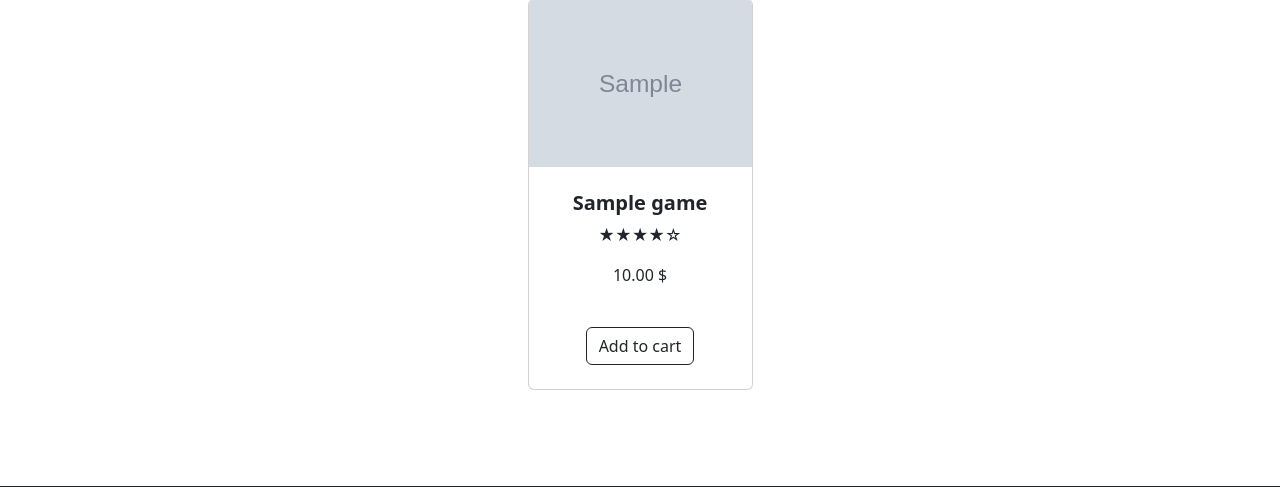
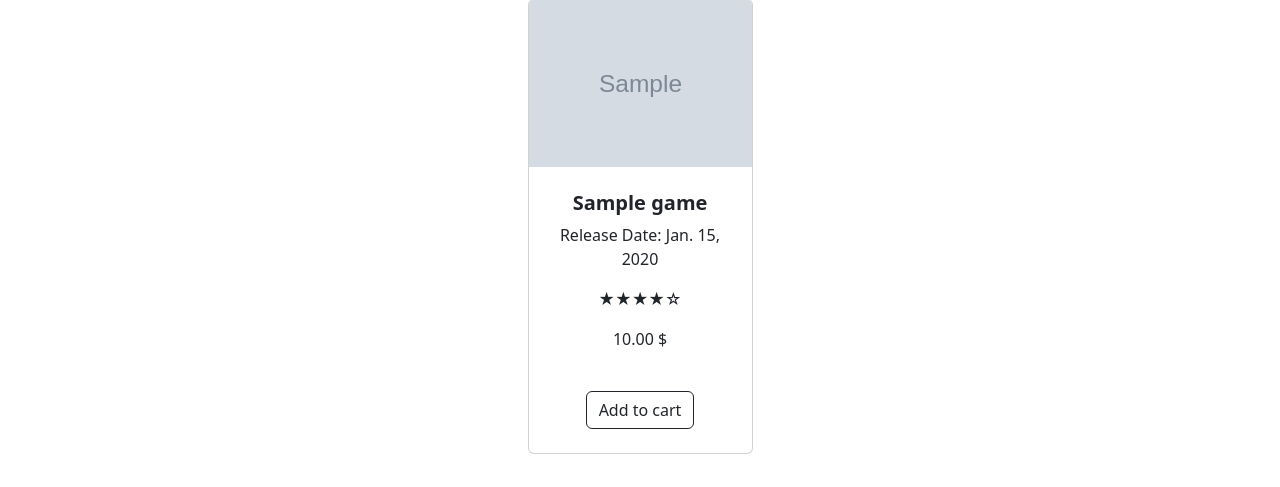
Before and after one commit to IllyaShparuk/djangoCICD, a Django app: page /sort_date in a window 1280 px wide. Shown: the part 542-1029 px from the top of the page. Run offline with Django 5.2, Linux system fonts and the light colour scheme; tables that the repository leaves empty hold one stand-in row (values such as "Sample post"); grey boxes marked "Sample" are stand-in pictures; some libraries are stand-ins or nearby versions.

Commit message:
Added_ReleaseDate

```diff
--- a/main/templates/main.html
+++ b/main/templates/main.html
@@ -40,6 +40,8 @@
                         <div class="text-center">
                             <!-- Product name-->
                             <h5 class="fw-bolder">{{ game.game_name }}</h5>
+                            <!-- Release date -->
+                            <p>Release Date: {{ game.release_date }}</p>
                             <!-- Product price-->
                             <p>{{ game.rating_output }}</p>
                             <p>{{ game.price }} $</p>
```
